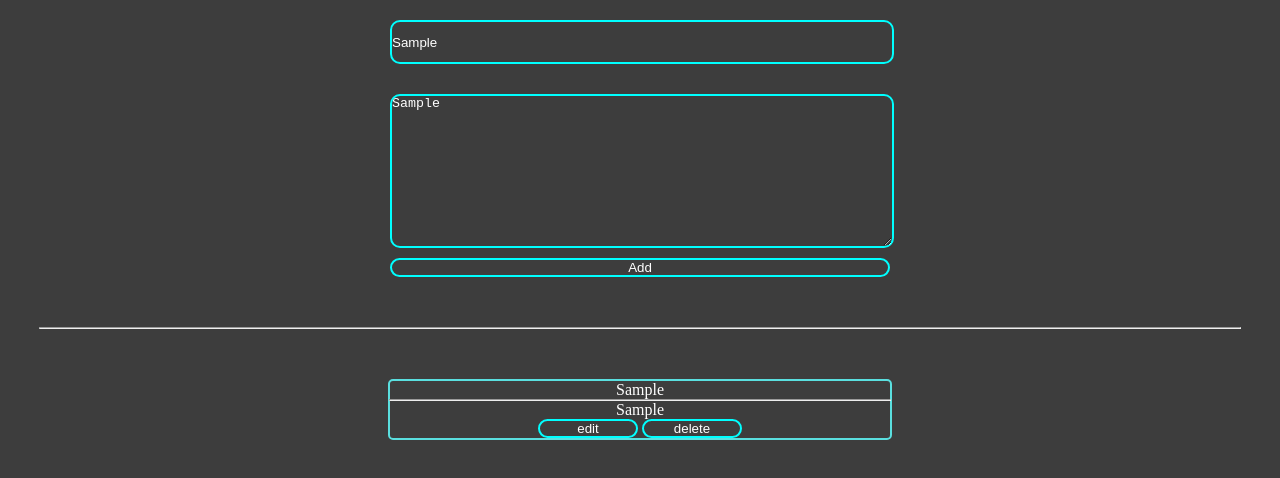
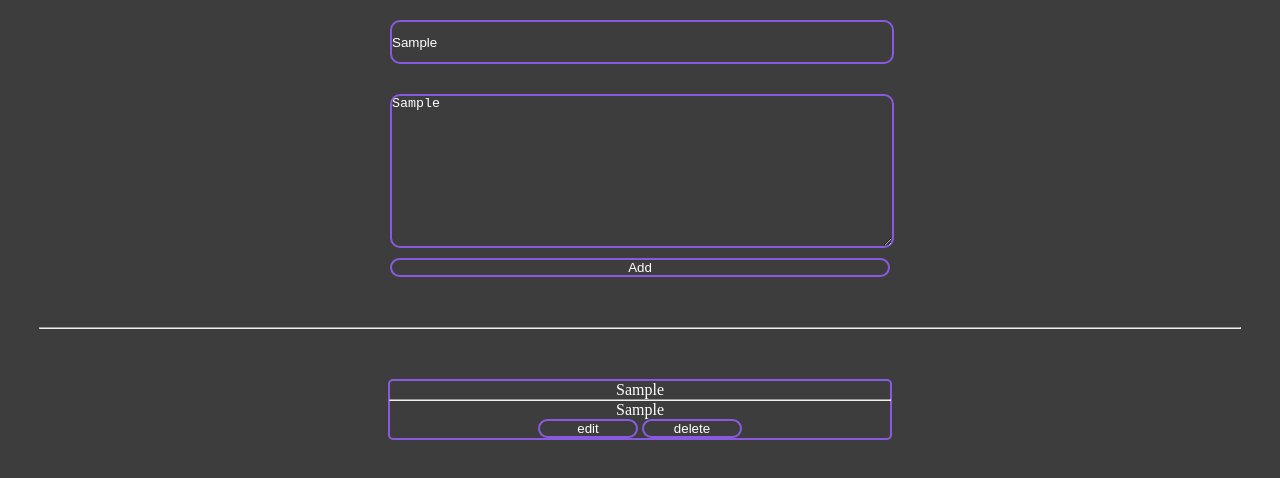
Before and after one commit to Takarada0202/-, a plain HTML site: page index.html in a window 1280 px wide. Both pictures are taken after typing "Sample", "Sample" into the empty fields and a click on the button "Add". Drawn offline with Linux system fonts and the light colour scheme.

Commit message:
테두리색상변경

```diff
--- a/style.css
+++ b/style.css
@@ -24,7 +24,7 @@ body {
   justify-content: center;
   margin-top: 50px;
   width: 500px;
-  border: 2px solid rgb(90, 223, 223);
+  border: 2px solid rgb(137, 90, 223);
   border-radius: 5px;
   color: white;
 }
@@ -38,7 +38,7 @@ body {
 #title {
   width: 500px;
   height: 40px;
-  border: 2px solid aqua;
+  border: 2px solid rgb(137, 90, 223);
   border-radius: 10px;
   margin: 20px 0;
   background-color: rgb(61, 61, 61);
@@ -47,7 +47,7 @@ body {
 #description {
   width: 500px;
   resize: vertical;
-  border: 2px solid aqua;
+  border: 2px solid rgb(137, 90, 223);
   border-radius: 10px;
   margin: 10px 0;
   background-color: rgb(61, 61, 61);
@@ -56,13 +56,13 @@ body {
 #add {
   width: 500px;
   border-radius: 10px;
-  border: 2px solid aqua;
+  border: 2px solid rgb(137, 90, 223);
   background-color: rgb(61, 61, 61);
   color: white;
 }
 .controllBtn input {
   background-color: rgb(61, 61, 61);
-  border: 2px solid aqua;
+  border: 2px solid rgb(137, 90, 223);
   color: white;
   border-radius: 10px;
   width: 100px;
```
